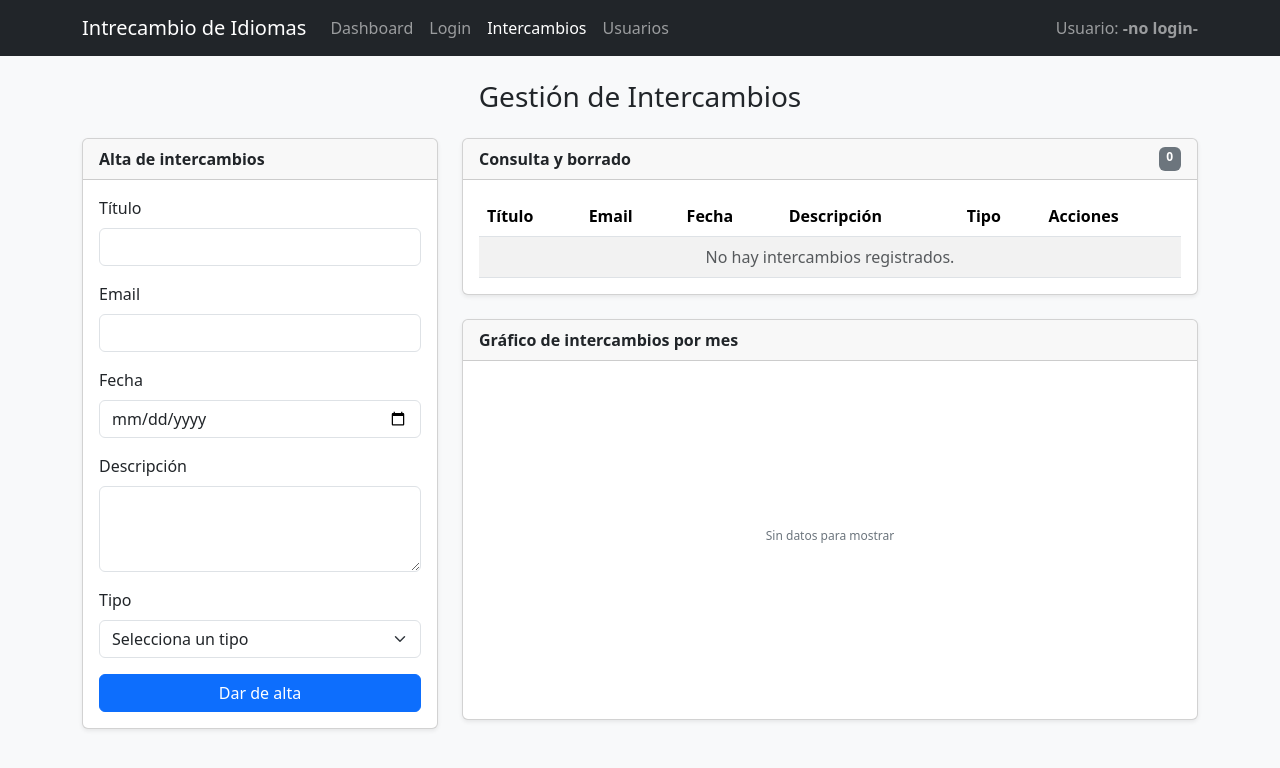
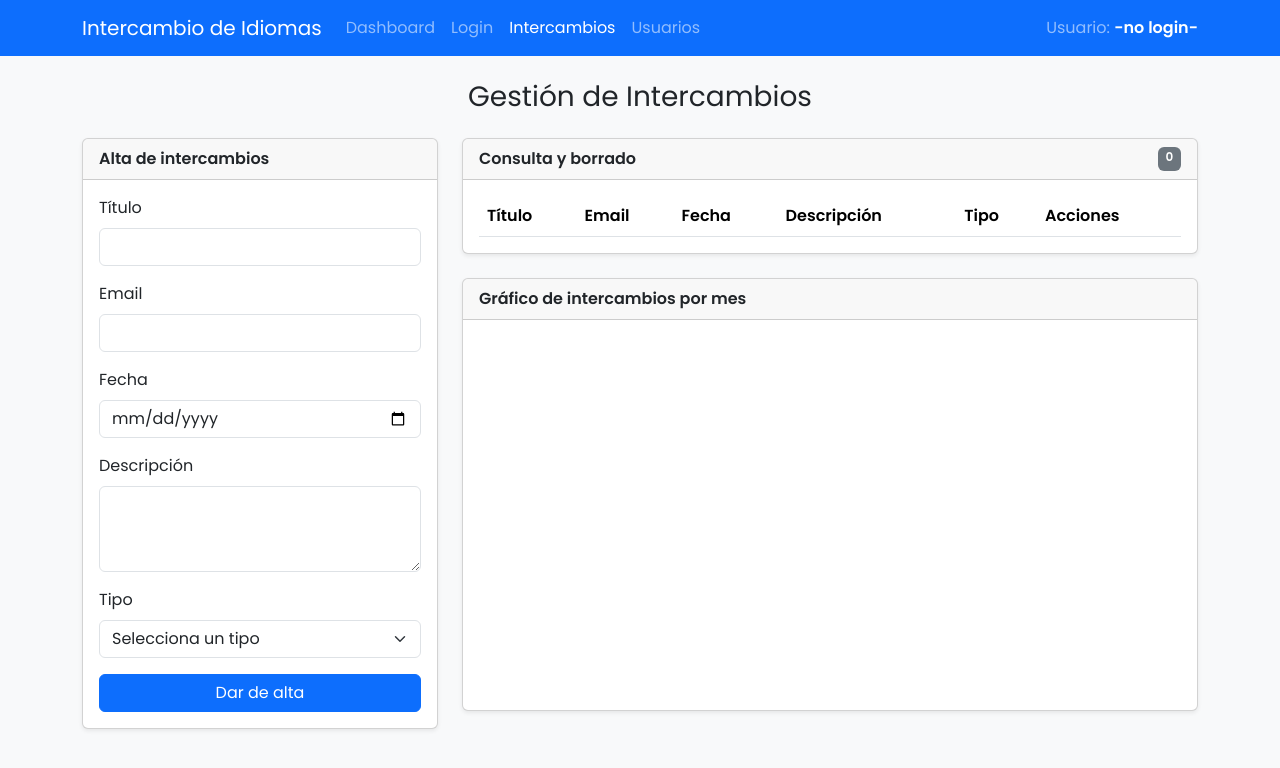
Before and after one commit to FedericoTito21/tandem-producto2, a plain HTML site: page src/pages/exchanges.html in a window 1280 px wide. Drawn offline with nearby package versions, Linux system fonts and the light colour scheme.

Commit message:
Renombrar página de intercambios con formulario y navegación

```diff
--- a/src/pages/int_3_intercambios.html
+++ b/src/pages/exchanges.html
@@ -1,26 +1,33 @@
 <!DOCTYPE html>
 <html lang="es">
+
 <head>
     <meta charset="UTF-8">
     <meta name="viewport" content="width=device-width, initial-scale=1.0">
     <title>Intercambios</title>
     <link rel="stylesheet" href="https://cdn.jsdelivr.net/npm/bootstrap@5.3.3/dist/css/bootstrap.min.css">
+    <link rel="preconnect" href="https://fonts.googleapis.com">
+    <link rel="stylesheet" href="https://fonts.googleapis.com/css2?family=Poppins:wght@400;600&display=swap">
+    <link rel="stylesheet" href="../css/styles.css">
 </head>
+
 <body class="bg-light">
 
     <!-- Barra de navegación común -->
-     <nav class="navbar navbar-expand-lg navbar-dark bg-dark">
+    <nav class="navbar navbar-expand-lg navbar-dark bg-primary">
         <div class="container">
-            <a class="navbar-brand" href="int_1_dashboard.html">Intrecambio de Idiomas</a>
-            <button class="navbar-toggler" type="buton" data-bs-toggle="collapse" data-bs-target="#menu" aria-controls="menu" aria-expanded="false" aria-label="Menú">
+            <a class="navbar-brand" href="index.html">Intercambio de Idiomas</a>
+            <button class="navbar-toggler" type="button" data-bs-toggle="collapse" data-bs-target="#menu"
+                aria-controls="menu" aria-expanded="false" aria-label="Menú">
                 <span class="navbar-toggler-icon"></span>
             </button>
             <div class="collapse navbar-collapse" id="menu">
                 <ul class="navbar-nav me-auto">
-                    <li class="nav-item"><a class="nav-link" href="int_1_dashboard.html">Dashboard</a></li>
-                    <li class="nav-item"><a class="nav-link" href="int_2_login.html">Login</a></li>
-                    <li class="nav-item"><a class="nav-link active" aria-current="page" href="int_3_intercambios.html">Intercambios</a></li>
-                    <li class="nav-item"><a class="nav-link" href="int_4_usuarios.html">Usuarios</a></li>
+                    <li class="nav-item"><a class="nav-link" href="index.html">Dashboard</a></li>
+                    <li class="nav-item"><a class="nav-link" href="login.html">Login</a></li>
+                    <li class="nav-item"><a class="nav-link active" aria-current="page"
+                            href="exchanges.html">Intercambios</a></li>
+                    <li class="nav-item"><a class="nav-link" href="usuarios.html">Usuarios</a></li>
                 </ul>
                 <span class="navbar-text">Usuario: <strong id="usuarioActivo">-no login-</strong></span>
             </div>
@@ -56,7 +63,8 @@
                             </div>
                             <div class="mb-3">
                                 <label for="descripcion" class="form-label">Descripción</label>
-                                <textarea class="form-control" id="descripcion" rows="3" maxlength="500" required></textarea>
+                                <textarea class="form-control" id="descripcion" rows="3" maxlength="500"
+                                    required></textarea>
                                 <div class="invalid-feedback">La descripción es obligatoria (max. 500 caracteres).</div>
                             </div>
                             <div class="mb-3">
@@ -101,15 +109,20 @@
                 <div class="card shadow-sm">
                     <div class="card-header fw-semibold">Gráfico de intercambios por mes</div>
                     <div class="card-body">
-                        <canvas id="graficoIntercambios" class="w-100" role="ig" aria-label="Gráfico de barras de intercambios por mes y tipo"></canvas>
+                        <canvas id="graficoIntercambios" class="w-100" role="img"
+                            aria-label="Gráfico de barras de intercambios por mes y tipo"></canvas>
                     </div>
                 </div>
             </section>
         </div>
     </main>
 
-     <script src="https://cdn.jsdelivr.net/npm/bootstrap@5.3.3/dist/js/bootstrap.bundle.min.js"></script>
-     <script type="module" src="../js/int_3_intercambios.js"></script>
+    <script src="https://code.jquery.com/jquery-3.7.1.min.js"></script>
+  <script
+    src="https://cdn.jsdelivr.net/npm/bootstrap@5.3.3/dist/js/bootstrap.bundle.min.js">
+  </script>
+  <script type="module" src="../js/int_2_exchanges.js"></script>
 
 </body>
+
 </html>
```
Lines whose indentation alone changed are shown as unchanged.
